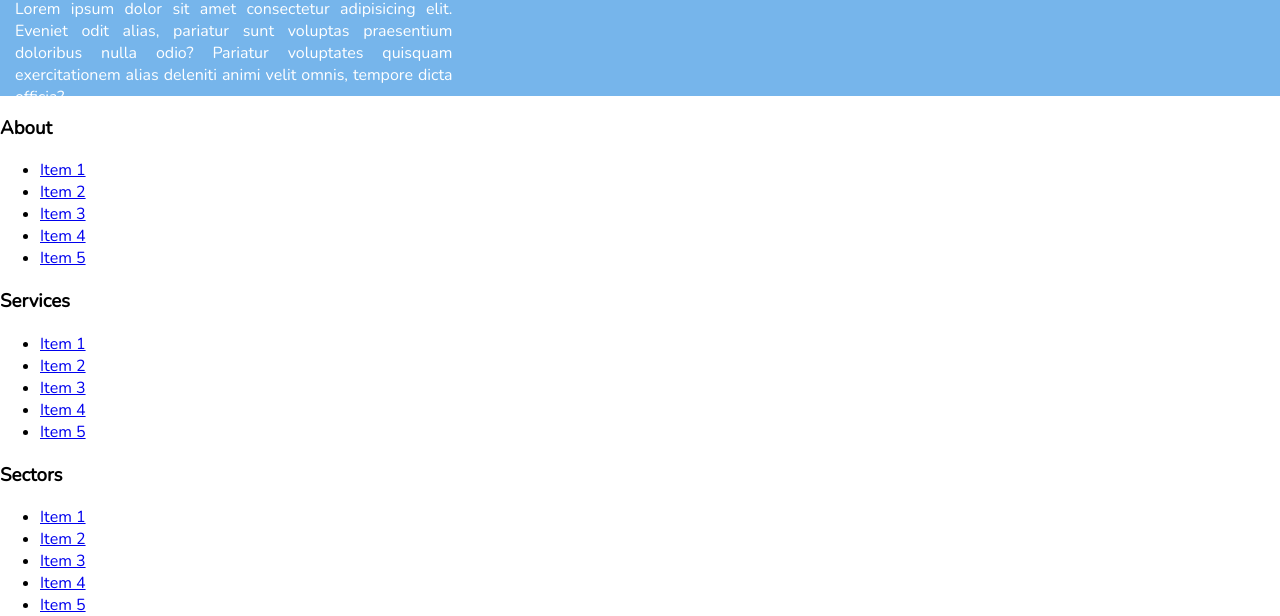
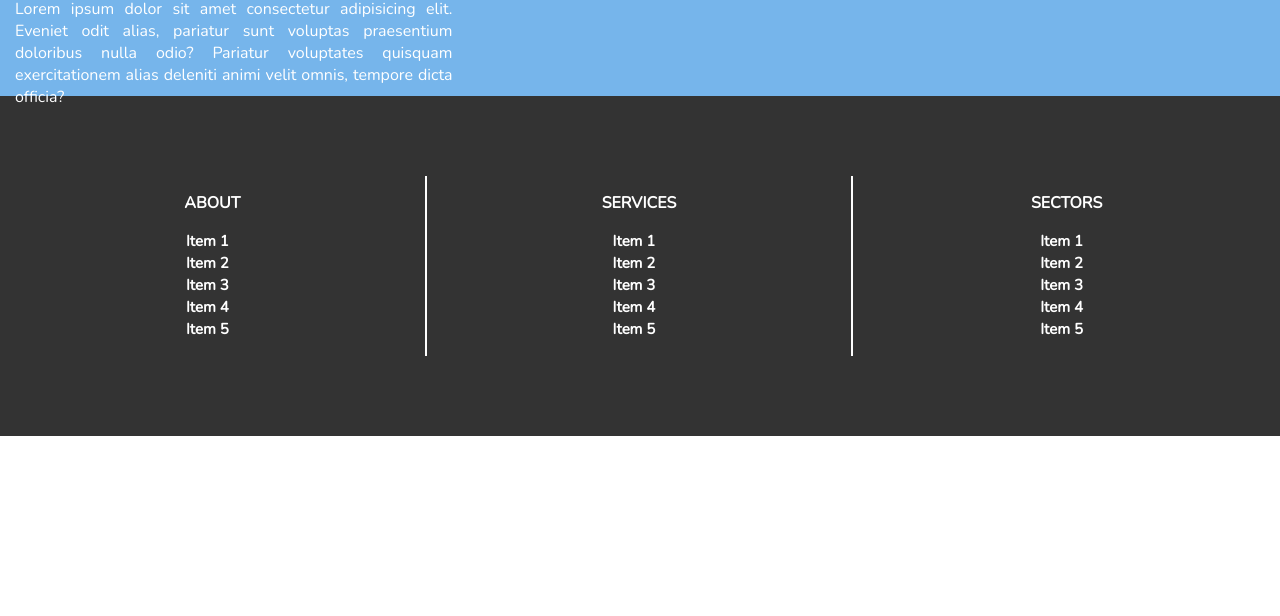
Before and after one commit to ElinsonMarinho/BlogDocker-INFNET, a plain HTML site: page index.html in a window 1280 px wide. Shown: the part 304-920 px from the top of the page. After the commit the page ends 800 px from the top, so only its background shows below. Drawn offline with nearby package versions, Linux system fonts and the light colour scheme; a web font is replaced by a local one.

Commit message:
Estilização do footer

```diff
--- a/assets/css/style.css
+++ b/assets/css/style.css
@@ -100,3 +100,65 @@ header nav ul li a.link--active{
     text-align: justify;
 
 }
+
+/*********FOOTER*********/
+
+
+footer {
+    background-color: #333;
+    width: 100%;
+    box-sizing: border-box;
+    padding: 80px 0;
+}
+
+footer nav {
+    display: flex;
+    flex-direction: row;
+    justify-content: space-evenly;
+    max-width: 1280px;
+    margin: 0 auto;
+}
+
+footer nav .menu-body {
+    display: flex;
+    flex-direction: column;
+    align-items: center;
+    width: 33.33%;
+    border-right: 2px solid #fff;
+    box-sizing: border-box;
+
+}
+
+footer nav .menu-body:last-child {
+    border-right: none;
+}
+
+
+footer nav .menu-body h3 {
+    color: #fff;
+    text-transform: uppercase;
+    font-size: 16px;
+    margin-bottom: 0;
+}
+
+footer nav .menu-body ul {
+    padding-left: 0;
+    list-style: none;
+    display: flex;
+    flex-direction: column;
+}
+
+footer nav .menu-body ul li a,
+footer nav .menu-body ul li a:visited
+ {
+    padding: 5px 10px 5px 0;
+    text-decoration: none;
+    color: #fff;
+    font-size: 15px;
+    font-weight: 600;
+}
+
+footer nav .menu-body ul li a:hover,
+footer nav .menu-body ul li a:active {
+    text-decoration: underline;
+}
```
